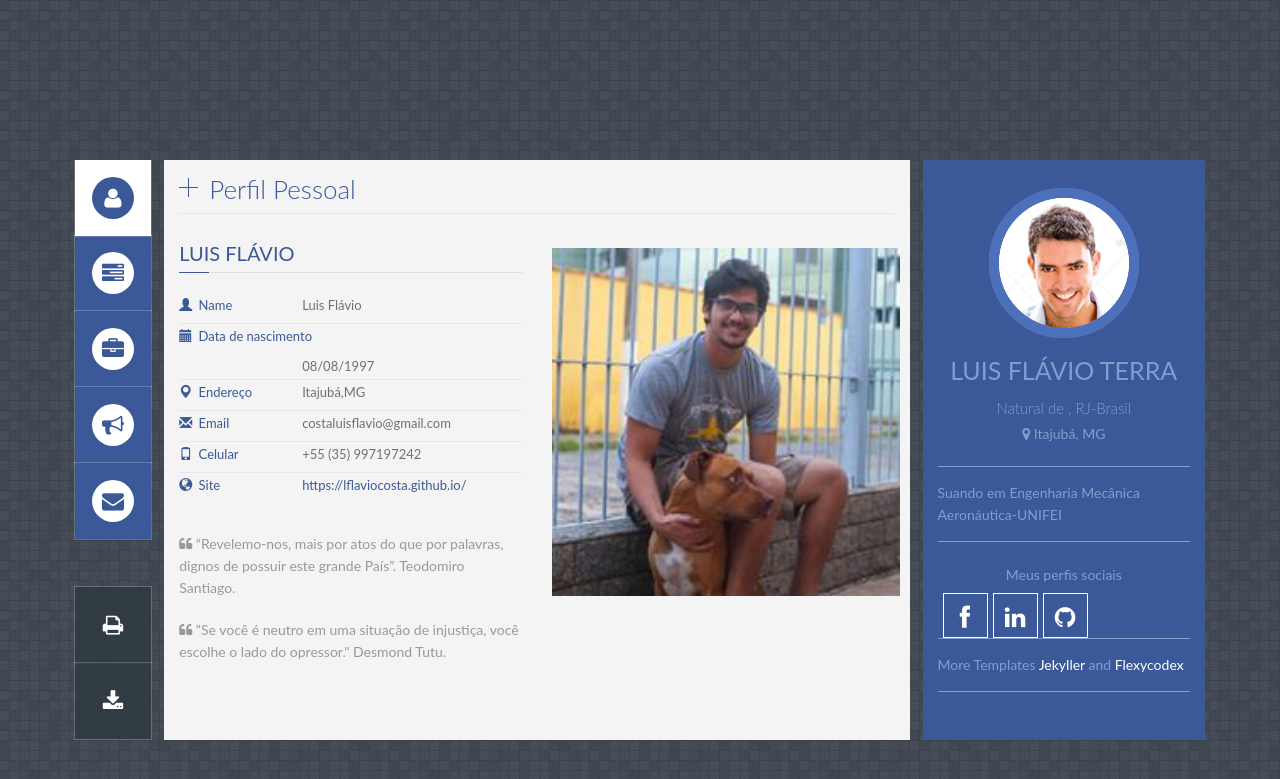
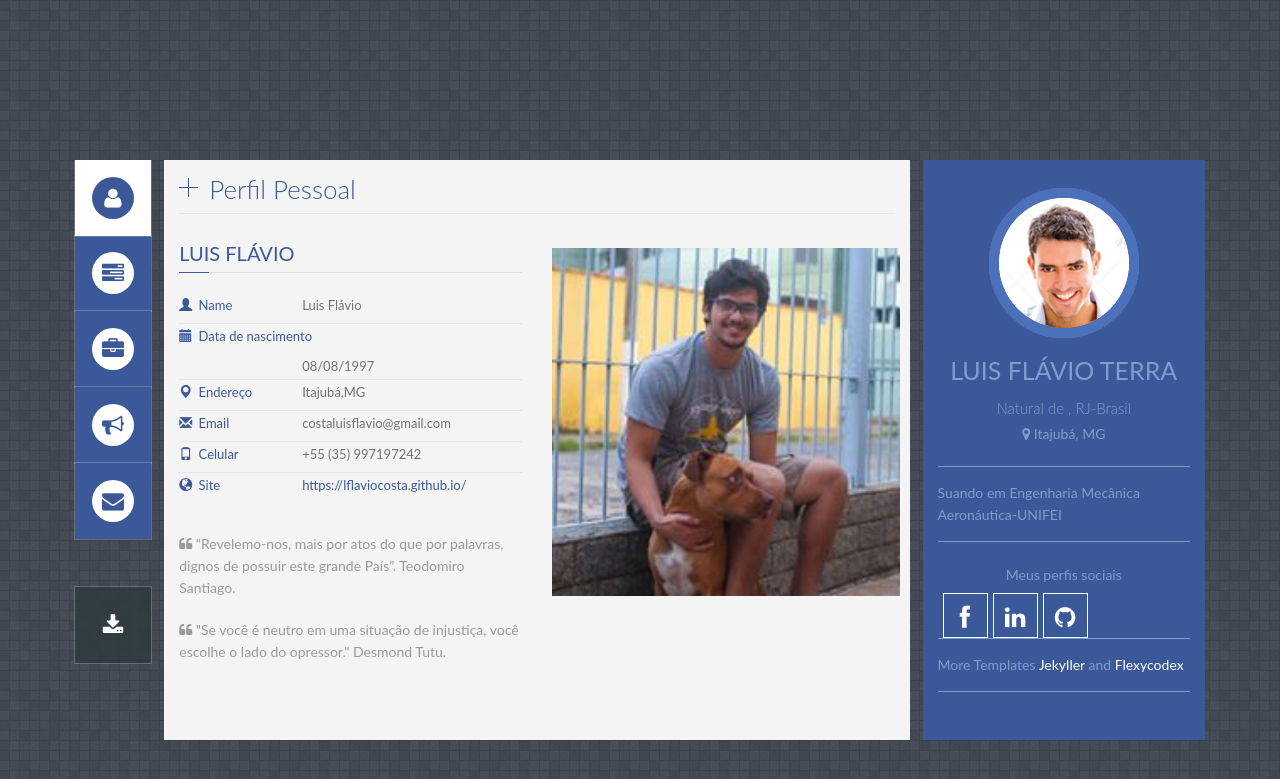
Before and after one commit to lflaviocosta/luisflavio.github.io, a Jekyll site: the page built from index.html, in a window 1280 px wide. Shown: the top 779 px of the page. Built offline with Jekyll 4.4.1, drawn with Linux system fonts in a browser that asks for light colours; some web fonts are replaced.

Commit message:
tirei o print

```diff
--- a/index.html
+++ b/index.html
@@ -143,8 +143,8 @@ layout: default
             <i class="fa fa-envelope icon_menu"></i>
         </li>
 
-        <a href="#" id="print"><i class="fa fa-print icon_print"></i> </a>
-        <a href="#" id="downlowd"><i class="fa fa-download icon_print"></i> </a>
+
+        <a href="https://drive.google.com/file/d/0B6xgefliuuAJTlRiM0dycGt1X0k/view?usp=sharing" id="downlowd"><i class="fa fa-download icon_print"></i> </a>
     </ul>
     <!-- /resp-tabs-list -->
 
```
